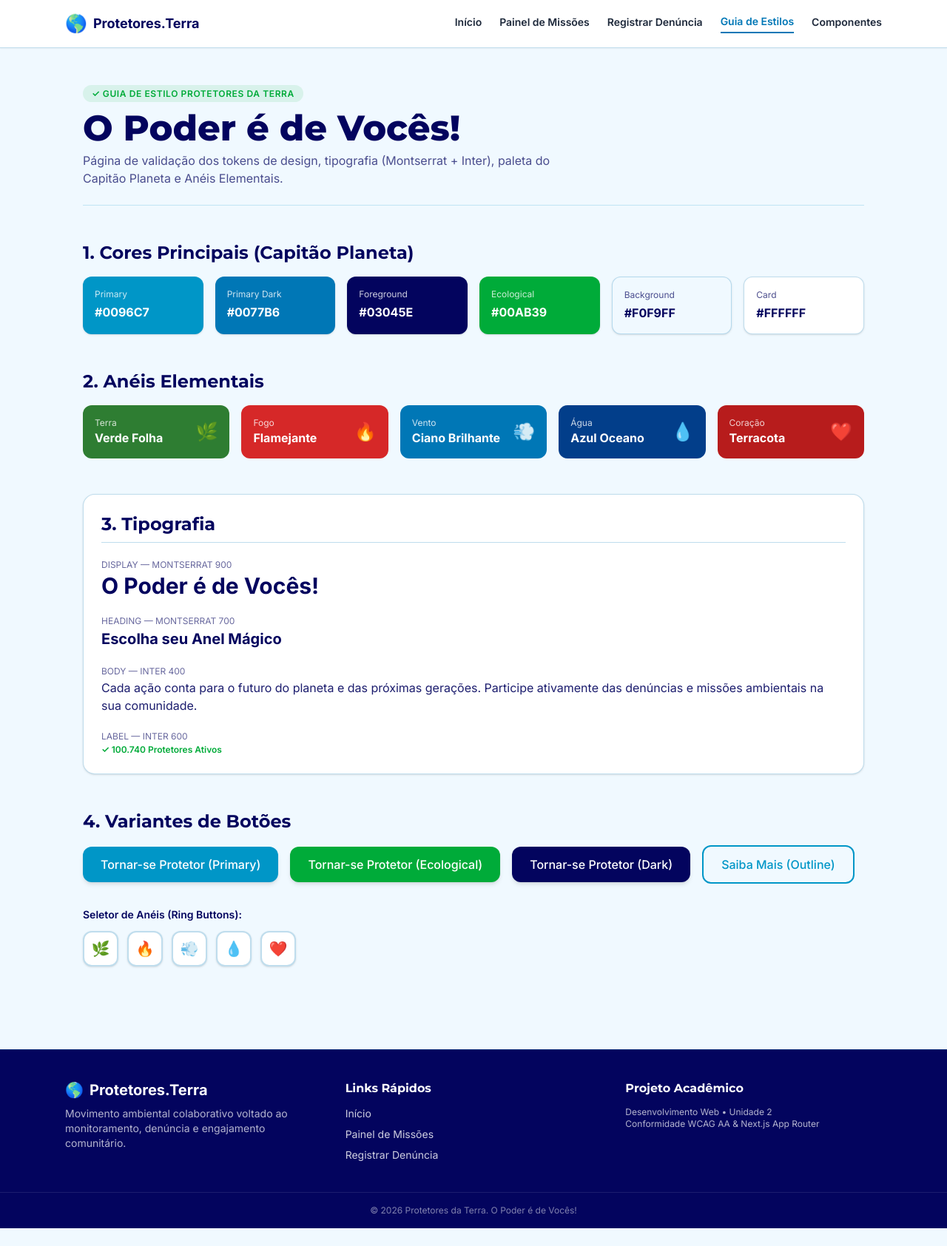
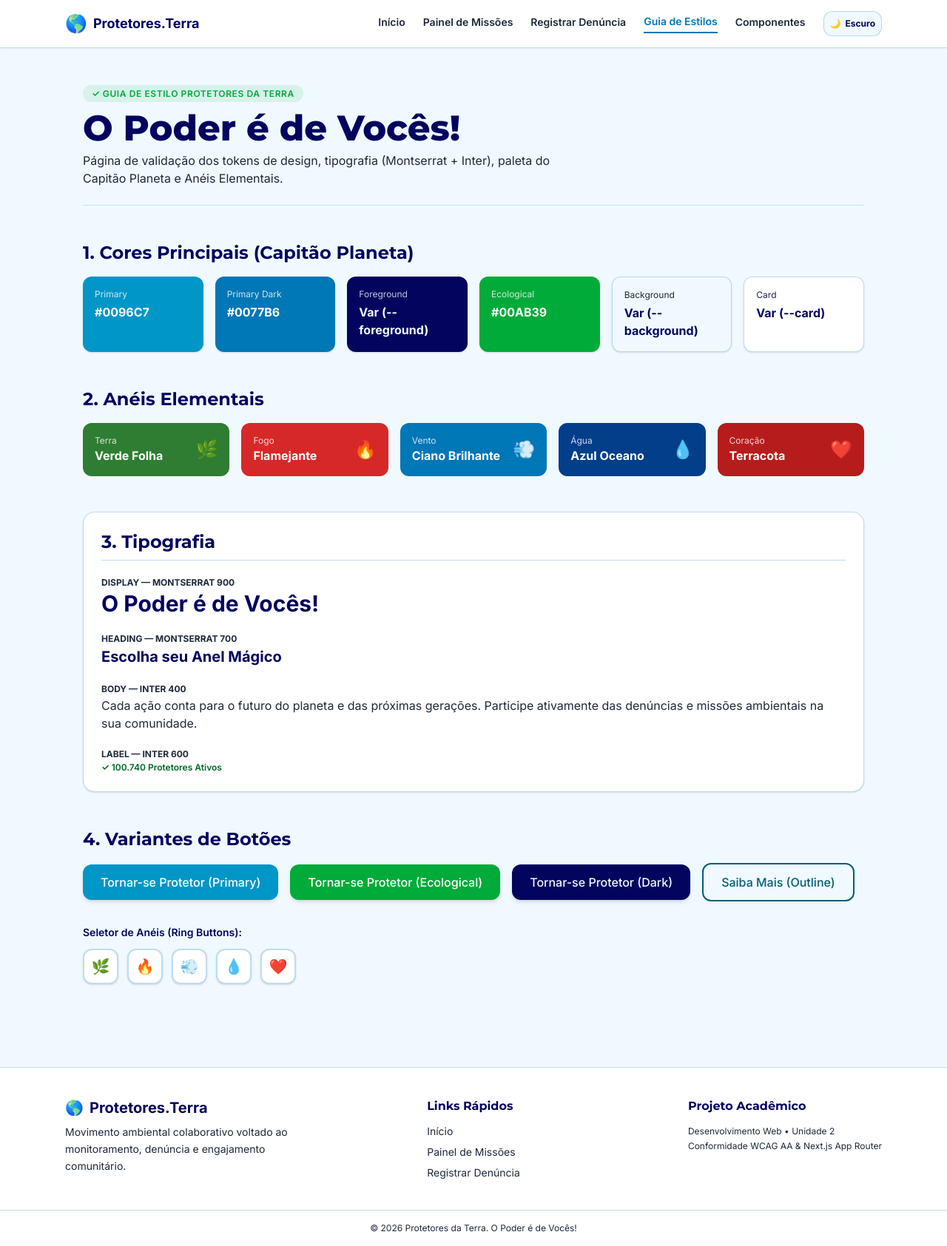
Before and after one commit to Patrick-Fim/Projeto-de-Desenvolvimento-Web, a Next.js app: page /estilo in a window 1280 px wide. Shown: the whole page at 74% size. Before the commit the page ends 1661 px from the top, so only its background shows below. Built offline with nearby package versions, Linux system fonts and the light colour scheme.

Commit message:
ajusta legibilidade de botoes e cards de missao no Dark Mode

```diff
--- a/src/app/estilo/page.jsx
+++ b/src/app/estilo/page.jsx
@@ -9,45 +9,45 @@ export default function GuiaDeEstilosPage() {
         <h1 className="text-4xl md:text-5xl font-extrabold text-foreground mt-3">
           O Poder é de Vocês!
         </h1>
-        <p className="text-foreground/70 mt-2 max-w-2xl">
+        <p className="text-foreground-muted mt-2 max-w-2xl">
           Página de validação dos tokens de design, tipografia (Montserrat + Inter), paleta do Capitão Planeta e Anéis Elementais.
         </p>
       </header>
 
       {/* Seção 1: Paleta de Cores Principais */}
       <section className="space-y-4">
-        <h2 className="text-2xl font-bold">1. Cores Principais (Capitão Planeta)</h2>
+        <h2 className="text-2xl font-bold text-foreground">1. Cores Principais (Capitão Planeta)</h2>
         <div className="grid grid-cols-2 sm:grid-cols-3 lg:grid-cols-6 gap-4">
-          <div className="p-4 rounded-xl bg-primary text-white shadow-sm">
+          <div className="p-4 rounded-xl bg-primary text-white dark:text-slate-950 shadow-sm">
             <p className="text-xs opacity-80">Primary</p>
             <p className="font-bold mt-1">#0096C7</p>
           </div>
-          <div className="p-4 rounded-xl bg-primary-dark text-white shadow-sm">
+          <div className="p-4 rounded-xl bg-primary-dark text-white dark:text-slate-950 shadow-sm">
             <p className="text-xs opacity-80">Primary Dark</p>
             <p className="font-bold mt-1">#0077B6</p>
           </div>
-          <div className="p-4 rounded-xl bg-foreground text-white shadow-sm">
+          <div className="p-4 rounded-xl bg-foreground text-background shadow-sm">
             <p className="text-xs opacity-80">Foreground</p>
-            <p className="font-bold mt-1">#03045E</p>
+            <p className="font-bold mt-1">Var (--foreground)</p>
           </div>
           <div className="p-4 rounded-xl bg-accent text-white shadow-sm">
             <p className="text-xs opacity-80">Ecological</p>
             <p className="font-bold mt-1">#00AB39</p>
           </div>
           <div className="p-4 rounded-xl bg-background border border-border shadow-sm">
-            <p className="text-xs text-foreground/70">Background</p>
-            <p className="font-bold text-foreground mt-1">#F0F9FF</p>
+            <p className="text-xs text-foreground-muted">Background</p>
+            <p className="font-bold text-foreground mt-1">Var (--background)</p>
           </div>
           <div className="p-4 rounded-xl bg-card border border-border shadow-sm">
-            <p className="text-xs text-foreground/70">Card</p>
-            <p className="font-bold text-foreground mt-1">#FFFFFF</p>
+            <p className="text-xs text-foreground-muted">Card</p>
+            <p className="font-bold text-foreground mt-1">Var (--card)</p>
           </div>
         </div>
       </section>
 
       {/* Seção 2: Os 5 Anéis Elementais */}
       <section className="space-y-4">
-        <h2 className="text-2xl font-bold">2. Anéis Elementais</h2>
+        <h2 className="text-2xl font-bold text-foreground">2. Anéis Elementais</h2>
         <div className="grid grid-cols-1 sm:grid-cols-2 lg:grid-cols-5 gap-4">
           <div className="p-4 rounded-xl bg-ring-earth text-white flex items-center justify-between">
             <div>
@@ -93,36 +93,36 @@ export default function GuiaDeEstilosPage() {
 
       {/* Seção 3: Tipografia */}
       <section className="space-y-4 bg-card p-6 rounded-2xl border border-border shadow-sm">
-        <h2 className="text-2xl font-bold border-b border-border pb-2">3. Tipografia</h2>
+        <h2 className="text-2xl font-bold text-foreground border-b border-border pb-2">3. Tipografia</h2>
 
         <div>
-          <span className="text-xs text-foreground/60 uppercase">Display — Montserrat 900</span>
+          <span className="text-xs text-foreground-muted uppercase font-bold">Display — Montserrat 900</span>
           <p className="text-3xl font-extrabold text-foreground">O Poder é de Vocês!</p>
         </div>
 
         <div>
-          <span className="text-xs text-foreground/60 uppercase">Heading — Montserrat 700</span>
+          <span className="text-xs text-foreground-muted uppercase font-bold">Heading — Montserrat 700</span>
           <p className="text-xl font-bold text-foreground">Escolha seu Anel Mágico</p>
         </div>
 
         <div>
-          <span className="text-xs text-foreground/60 uppercase">Body — Inter 400</span>
-          <p className="text-base text-foreground/90">
+          <span className="text-xs text-foreground-muted uppercase font-bold">Body — Inter 400</span>
+          <p className="text-base text-foreground-muted">
             Cada ação conta para o futuro do planeta e das próximas gerações. Participe ativamente das denúncias e missões ambientais na sua comunidade.
           </p>
         </div>
 
         <div>
-          <span className="text-xs text-foreground/60 uppercase">Label — Inter 600</span>
-          <p className="text-xs font-semibold text-accent">✓ 100.740 Protetores Ativos</p>
+          <span className="text-xs text-foreground-muted uppercase font-bold">Label — Inter 600</span>
+          <p className="text-xs font-semibold text-accent-text">✓ 100.740 Protetores Ativos</p>
         </div>
       </section>
 
       {/* Seção 4: Botões e Interações */}
       <section className="space-y-4">
-        <h2 className="text-2xl font-bold">4. Variantes de Botões</h2>
+        <h2 className="text-2xl font-bold text-foreground">4. Variantes de Botões</h2>
         <div className="flex flex-wrap gap-4 items-center">
-          <button className="bg-primary hover:bg-primary-dark text-white font-medium px-6 py-3 rounded-xl transition-all shadow-md active:scale-95">
+          <button className="bg-primary hover:bg-primary-dark text-white dark:text-slate-950 font-medium px-6 py-3 rounded-xl transition-all shadow-md active:scale-95">
             Tornar-se Protetor (Primary)
           </button>
 
@@ -130,17 +130,17 @@ export default function GuiaDeEstilosPage() {
             Tornar-se Protetor (Ecological)
           </button>
 
-          <button className="bg-foreground hover:bg-black text-white font-medium px-6 py-3 rounded-xl transition-all shadow-md active:scale-95">
+          <button className="bg-foreground text-background hover:opacity-90 font-medium px-6 py-3 rounded-xl transition-all shadow-md active:scale-95">
             Tornar-se Protetor (Dark)
           </button>
 
-          <button className="border-2 border-primary text-primary hover:bg-primary/10 font-medium px-6 py-3 rounded-xl transition-all active:scale-95">
+          <button className="border-2 border-primary-text text-primary-text hover:bg-primary/10 font-medium px-6 py-3 rounded-xl transition-all active:scale-95">
             Saiba Mais (Outline)
           </button>
         </div>
 
         <div className="pt-4">
-          <p className="text-sm font-semibold mb-3">Seletor de Anéis (Ring Buttons):</p>
+          <p className="text-sm font-semibold text-foreground mb-3">Seletor de Anéis (Ring Buttons):</p>
           <div className="flex gap-3">
             {['🌿', '🔥', '💨', '💧', '❤️'].map((icon, index) => (
               <button
--- a/src/app/page.jsx
+++ b/src/app/page.jsx
@@ -30,13 +30,13 @@ export default function HomePage() {
           <div className="flex flex-col sm:flex-row gap-4 justify-center items-center pt-4">
             <Link
               href="/missoes"
-              className="w-full sm:w-auto bg-primary-dark hover:bg-foreground text-white font-bold text-base px-8 py-3.5 rounded-xl shadow-md transition-all active:scale-95"
+              className="w-full sm:w-auto bg-primary hover:bg-primary-dark text-white dark:text-slate-950 font-bold text-base px-8 py-3.5 rounded-xl shadow-md transition-all active:scale-95 text-center"
             >
               Explorar Painel de Missões
             </Link>
             <Link
               href="/denuncia"
-              className="w-full sm:w-auto border-2 border-primary-text text-primary-text hover:bg-primary/10 font-bold text-base px-8 py-3.5 rounded-xl transition-all active:scale-95"
+              className="w-full sm:w-auto border-2 border-primary-text text-primary-text hover:bg-primary/10 font-bold text-base px-8 py-3.5 rounded-xl transition-all active:scale-95 text-center"
             >
               Registrar uma Denúncia
             </Link>
@@ -88,6 +88,7 @@ export default function HomePage() {
           </div>
         </div>
       </section>
+
       {/* Voltar ao Topo */}
       <ScrollToTop />
     </main>
--- a/src/components/Footer.jsx
+++ b/src/components/Footer.jsx
@@ -2,35 +2,51 @@ import Link from 'next/link';
 
 export default function Footer() {
   return (
-    <footer className="bg-foreground text-white border-t border-primary/20 mt-16">
-      <div className="max-w-6xl mx-auto px-6 py-10 grid grid-cols-1 md:grid-cols-3 gap-8">
+    <footer className="bg-card border-t border-border text-foreground mt-16 transition-colors">
+      <div className="max-w-6xl mx-auto px-6 py-10 grid grid-cols-1 md:grid-cols-3 gap-8 items-start">
+        {/* Coluna 1: Logo e Descrição */}
         <div className="space-y-2">
-          <p className="font-black text-xl flex items-center gap-2">
+          <p className="font-black text-xl flex items-center gap-2 text-foreground">
             <span>🌎</span> Protetores.Terra
           </p>
-          <p className="text-white/70 text-sm">
+          <p className="text-foreground-muted text-sm leading-relaxed max-w-sm">
             Movimento ambiental colaborativo voltado ao monitoramento, denúncia e engajamento comunitário.
           </p>
         </div>
 
-        <div>
-          <h2 className="font-bold text-white text-base mb-3">Links Rápidos</h2>
-          <ul className="space-y-2 text-sm text-white/80">
-            <li><Link href="/" className="hover:text-primary">Início</Link></li>
-            <li><Link href="/missoes" className="hover:text-primary">Painel de Missões</Link></li>
-            <li><Link href="/denuncia" className="hover:text-primary">Registrar Denúncia</Link></li>
+        {/* Coluna 2: Links Rápidos (Centralizado no Desktop) */}
+        <div className="md:justify-self-center">
+          <h2 className="font-bold text-foreground text-base mb-3">Links Rápidos</h2>
+          <ul className="space-y-2 text-sm text-foreground-muted">
+            <li>
+              <Link href="/" className="hover:text-primary-dark transition-colors">
+                Início
+              </Link>
+            </li>
+            <li>
+              <Link href="/missoes" className="hover:text-primary-dark transition-colors">
+                Painel de Missões
+              </Link>
+            </li>
+            <li>
+              <Link href="/denuncia" className="hover:text-primary-dark transition-colors">
+                Registrar Denúncia
+              </Link>
+            </li>
           </ul>
         </div>
 
-        <div>
-          <h2 className="font-bold text-white text-base mb-3">Projeto Acadêmico</h2>
-          <p className="text-xs text-white/70">
+        {/* Coluna 3: Projeto Acadêmico (Alinhado à Direita no Desktop) */}
+        <div className="md:justify-self-end">
+          <h2 className="font-bold text-foreground text-base mb-3">Projeto Acadêmico</h2>
+          <p className="text-xs text-foreground-muted leading-relaxed">
             Desenvolvimento Web • Unidade 2<br />
             Conformidade WCAG AA & Next.js App Router
           </p>
         </div>
       </div>
-      <div className="border-t border-white/10 py-4 text-center text-xs text-white/50">
+
+      <div className="border-t border-border py-4 text-center text-xs text-foreground-muted">
         © 2026 Protetores da Terra. O Poder é de Vocês!
       </div>
     </footer>
--- a/src/components/MissionCard.jsx
+++ b/src/components/MissionCard.jsx
@@ -43,7 +43,7 @@ export default function MissionCard({ mission, onSelectMission }) {
         <Button
           variant="primary"
           size="sm"
-          className="w-full bg-primary-dark hover:bg-foreground"
+          className="w-full"
           onClick={() => onSelectMission && onSelectMission(mission)}
           ariaLabel={`Engajar-se na missão ${title}`}
         >
--- a/src/components/Navbar.jsx
+++ b/src/components/Navbar.jsx
@@ -2,7 +2,7 @@
 
 import Link from 'next/link';
 import { usePathname } from 'next/navigation';
-import { useState } from 'react';
+import { useState, useEffect } from 'react';
 
 const NAV_LINKS = [
   { href: '/', label: 'Início' },
@@ -15,6 +15,35 @@ const NAV_LINKS = [
 export default function Navbar() {
   const pathname = usePathname();
   const [isOpen, setIsOpen] = useState(false);
+  const [isDark, setIsDark] = useState(false);
+  const [mounted, setMounted] = useState(false);
+
+  // Lê a preferência salva no navegador ao carregar a página
+  useEffect(() => {
+    setMounted(true);
+    const savedTheme = localStorage.getItem('theme');
+    const prefersDark = window.matchMedia('(prefers-color-scheme: dark)').matches;
+
+    if (savedTheme === 'dark' || (!savedTheme && prefersDark)) {
+      setIsDark(true);
+      document.documentElement.classList.add('dark');
+    } else {
+      setIsDark(false);
+      document.documentElement.classList.remove('dark');
+    }
+  }, []);
+
+  const toggleTheme = () => {
+    if (isDark) {
+      document.documentElement.classList.remove('dark');
+      localStorage.setItem('theme', 'light');
+      setIsDark(false);
+    } else {
+      document.documentElement.classList.add('dark');
+      localStorage.setItem('theme', 'dark');
+      setIsDark(true);
+    }
+  };
 
   return (
     <header className="sticky top-0 z-40 bg-card border-b border-border shadow-xs">
@@ -26,7 +55,8 @@ export default function Navbar() {
         </Link>
 
         {/* Navegação Desktop */}
-        <nav className="hidden md:flex items-center gap-6" aria-label="Navegação Principal">
+        <div className="hidden md:flex items-center gap-6">
+          <nav className="flex items-center gap-6" aria-label="Navegação Principal">
             {NAV_LINKS.map((link) => {
               const isActive = pathname === link.href;
               return (
@@ -45,14 +75,39 @@ export default function Navbar() {
             })}
           </nav>
 
-        {/* Botão Mobile */}
+          {/* Botão de Alternar Tema (Desktop) */}
+          {mounted && (
+            <button
+              onClick={toggleTheme}
+              aria-label={isDark ? 'Mudar para modo claro' : 'Mudar para modo escuro'}
+              className="p-2 rounded-xl border border-border bg-background hover:bg-card text-foreground transition-all flex items-center gap-1.5 text-xs font-bold cursor-pointer"
+            >
+              <span>{isDark ? '☀️' : '🌙'}</span>
+              <span>{isDark ? 'Claro' : 'Escuro'}</span>
+            </button>
+          )}
+        </div>
+
+        {/* Ações Mobile (Botão Tema + Menu) */}
+        <div className="md:hidden flex items-center gap-2">
+          {mounted && (
+            <button
+              onClick={toggleTheme}
+              aria-label={isDark ? 'Mudar para modo claro' : 'Mudar para modo escuro'}
+              className="p-2 rounded-lg border border-border bg-background text-foreground text-sm font-bold cursor-pointer"
+            >
+              {isDark ? '☀️' : '🌙'}
+            </button>
+          )}
+
           <button
             onClick={() => setIsOpen(!isOpen)}
-          className="md:hidden p-2 text-foreground hover:bg-background rounded-lg border border-border"
+            className="p-2 text-foreground hover:bg-background rounded-lg border border-border"
             aria-label="Alternar menu de navegação"
           >
             {isOpen ? '✕' : '☰'}
           </button>
+        </div>
       </div>
 
       {/* Menu Mobile */}
--- a/src/styles/theme.css
+++ b/src/styles/theme.css
@@ -1,14 +1,14 @@
 :root {
-  /* Cores Principais - Capitão Planeta */
+  /* Cores Principais - Capitão Planeta (Modo Claro) */
   --primary: #0096C7;            /* Para botões e elementos visuais */
   --primary-dark: #0077B6;       /* Para hover */
-  --primary-text: #005F73;       /* Para textos azuis (Contraste 6.2:1 - Aprovado WCAG AA) */
+  --primary-text: #005F73;       /* Para textos azuis (WCAG AA) */
 
-  --foreground: #03045E;         /* Títulos e textos principais (Contraste 15.8:1 - Aprovado) */
-  --foreground-muted: #1E293B;   /* Textos secundários sem opacidade (Contraste 11.2:1 - Aprovado) */
+  --foreground: #03045E;         /* Títulos e textos principais */
+  --foreground-muted: #1E293B;   /* Textos secundários */
 
-  --accent: #00AB39;             /* Para botões e badges */
-  --accent-text: #006823;        /* Para textos verdes em fundo claro (Contraste 5.1:1 - Aprovado) */
+  --accent: #00AB39;            /* Para botões e badges */
+  --accent-text: #006823;        /* Para textos verdes em fundo claro */
 
   --background: #F0F9FF;
   --card: #FFFFFF;
@@ -24,6 +24,30 @@
   /* Tipografia */
   --font-display: "Montserrat", sans-serif;
   --font-body: "Inter", sans-serif;
+}
+
+/* Modo Escuro (Dark Mode) com Alto Contraste */
+.dark {
+  --primary: #00B4D8;
+  --primary-dark: #90E0EF;
+  --primary-text: #90E0EF;
+
+  --foreground: #F8FAFC;
+  --foreground-muted: #CBD5E1;
+
+  --accent: #10B981;
+  --accent-text: #6EE7B7;
+
+  --background: #0F172A;
+  --card: #1E293B;
+  --border: rgba(144, 224, 239, 0.25);
+
+  /* Anéis Elementais ajustados para o fundo escuro */
+  --ring-earth: #10B981;
+  --ring-fire: #EF4444;
+  --ring-wind: #38BDF8;
+  --ring-water: #60A5FA;
+  --ring-heart: #F87171;
 }
 
 @theme inline {
```
Also changed, not shown: src/app/componentes/page.jsx (+13 -13 lines), src/components/Button.jsx (+4 -4 lines). Lines whose indentation alone changed are shown as unchanged.
